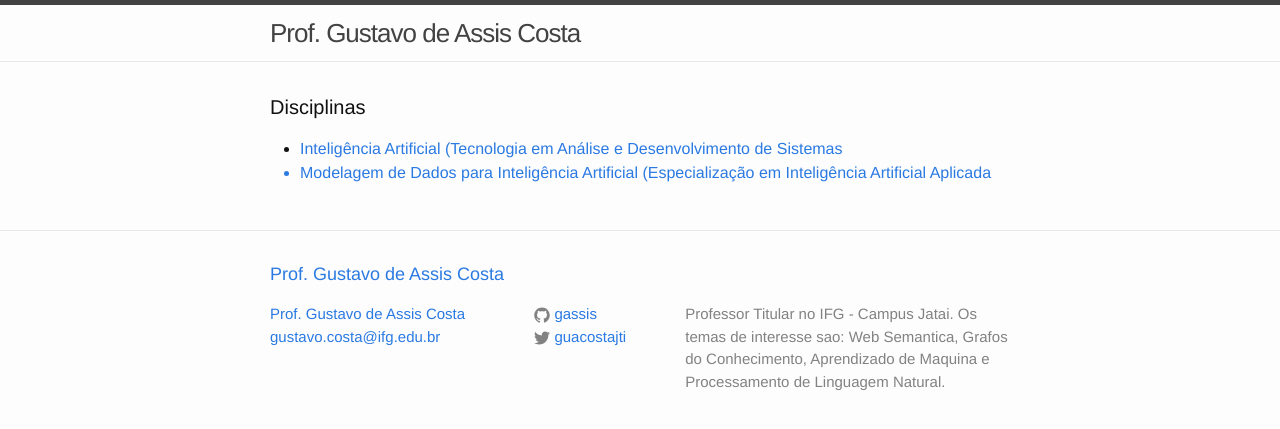
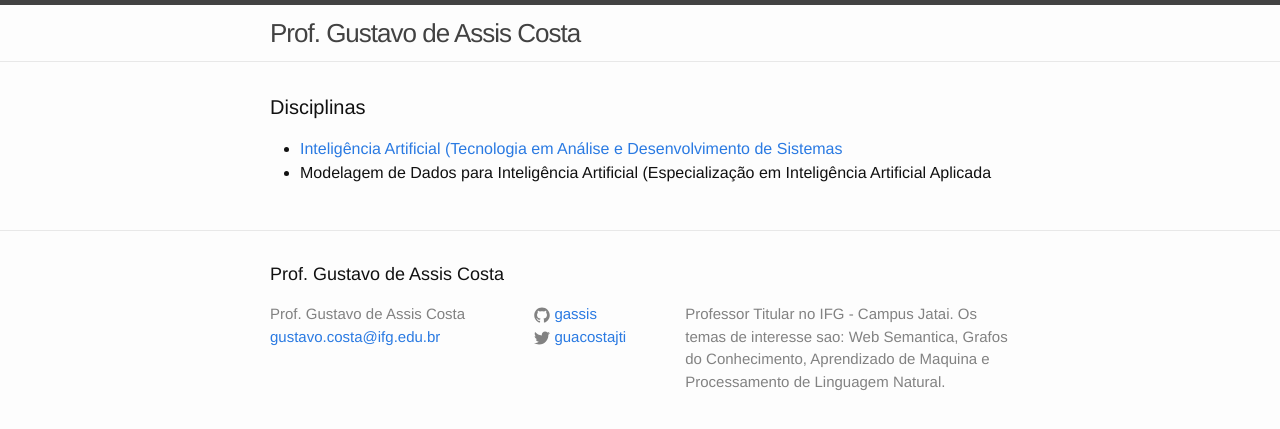
Before and after one commit to gassis/gassis.github.io, a Jekyll site: the page built from index.html, in a window 1280 px wide. Shown: the top 429 px of the page. Built offline with Jekyll 4.4.1, drawn with Linux system fonts in a browser that asks for light colours.

Commit message:
Update index.html

```diff
--- a/index.html
+++ b/index.html
@@ -7,7 +7,7 @@
   <h1 class="page-heading">Disciplinas</h1>
 
     <ul class="list-group">
-    <li class="list-group-item"><a href="https://github.com/ifg-jatai/github-fundamentals">Inteligência Artificial (Tecnologia em Análise e Desenvolvimento de Sistemas</li>
+    <li class="list-group-item"><a href="https://github.com/ifg-jatai/github-fundamentals">Inteligência Artificial (Tecnologia em Análise e Desenvolvimento de Sistemas</a></li>
     <li class="list-group-item">Modelagem de Dados para Inteligência Artificial (Especialização em Inteligência Artificial Aplicada</li>
     </ul>
 
```
